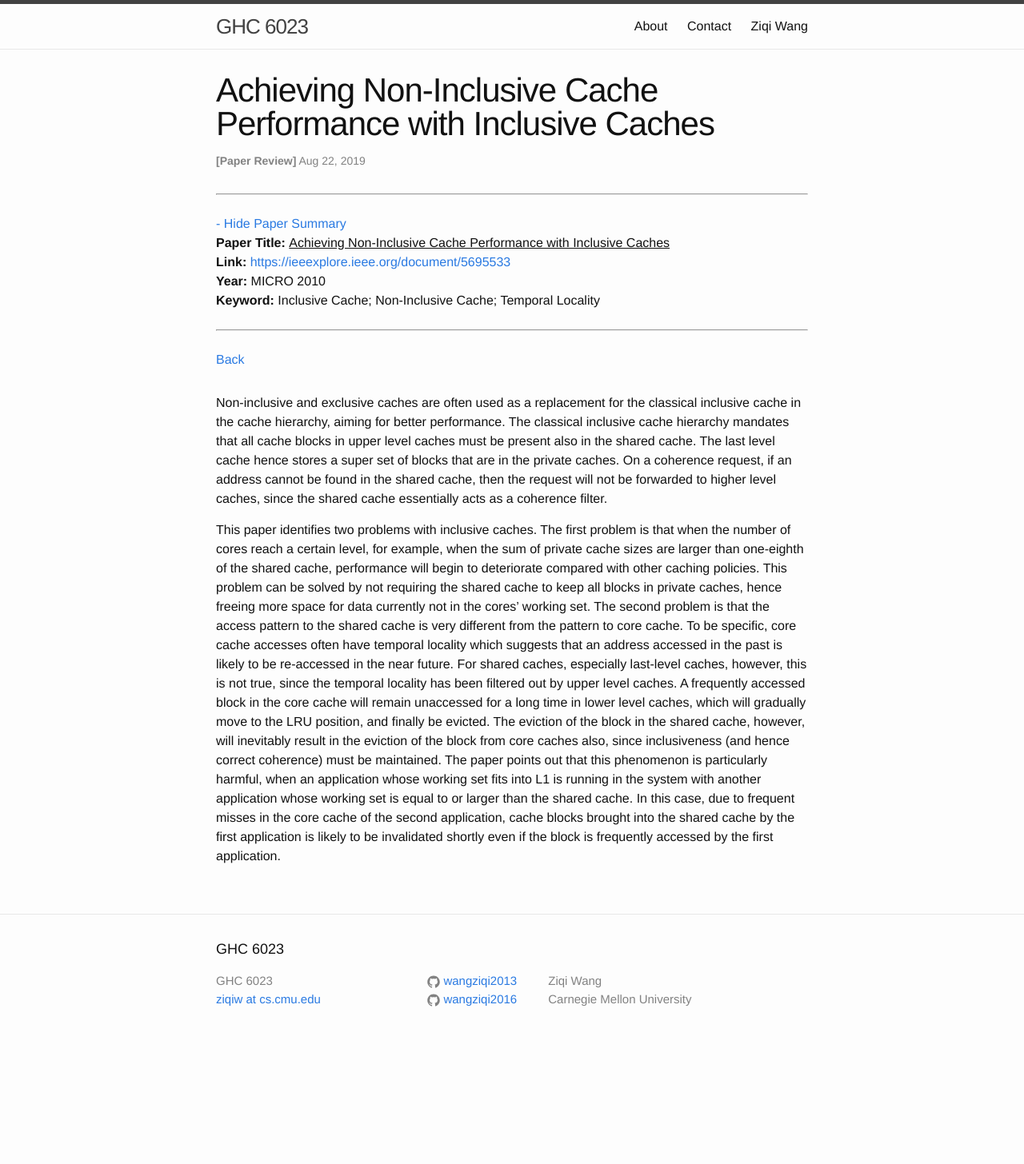
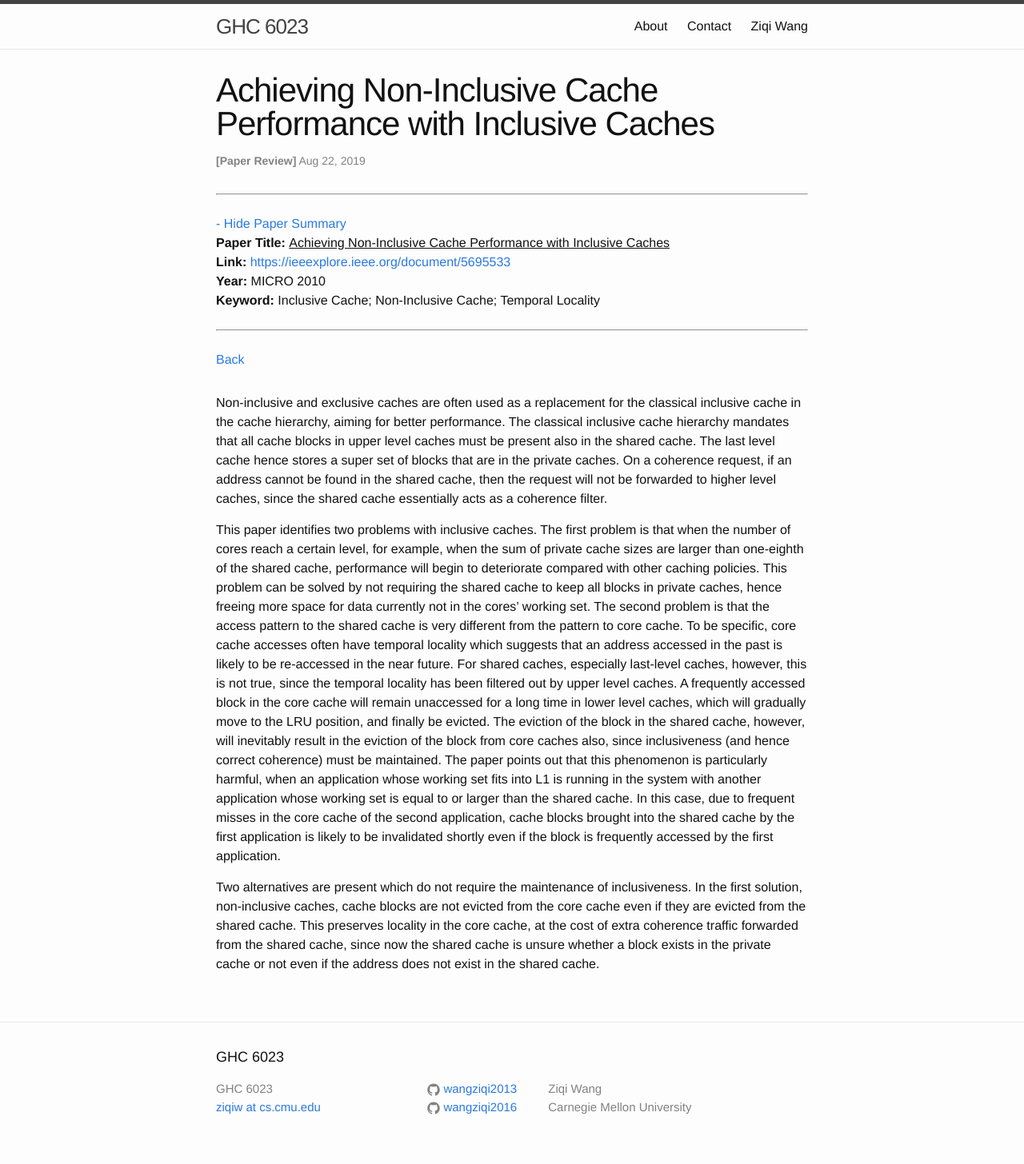
Before and after one commit to wangziqi2013/wangziqi2013.github.io, a Jekyll site: the page built from _posts/2019-08-22-achieving-non-inclusive-cache-performance-with-inclusive-caches.markdown, in a window 1280 px wide. Shown: the whole page at 80% size. Built offline with Jekyll 4.4.1, drawn with Linux system fonts in a browser that asks for light colours; before the commit the page ends 1321 px from its top, so only the background shows below that.

Commit message:
Adding non-inclusive cache

```diff
--- a/_posts/2019-08-22-achieving-non-inclusive-cache-performance-with-inclusive-caches.markdown
+++ b/_posts/2019-08-22-achieving-non-inclusive-cache-performance-with-inclusive-caches.markdown
@@ -34,3 +34,9 @@ harmful, when an application whose working set fits into L1 is running in the sy
 set is equal to or larger than the shared cache. In this case, due to frequent misses in the core cache of the second
 application, cache blocks brought into the shared cache by the first application is likely to be invalidated shortly even
 if the block is frequently accessed by the first application.
+
+Two alternatives are present which do not require the maintenance of inclusiveness. In the first solution, non-inclusive
+caches, cache blocks are not evicted from the core cache even if they are evicted from the shared cache. This preserves
+locality in the core cache, at the cost of extra coherence traffic forwarded from the shared cache, since now the
+shared cache is unsure whether a block exists in the private cache or not even if the address does not exist in the
+shared cache.
```
